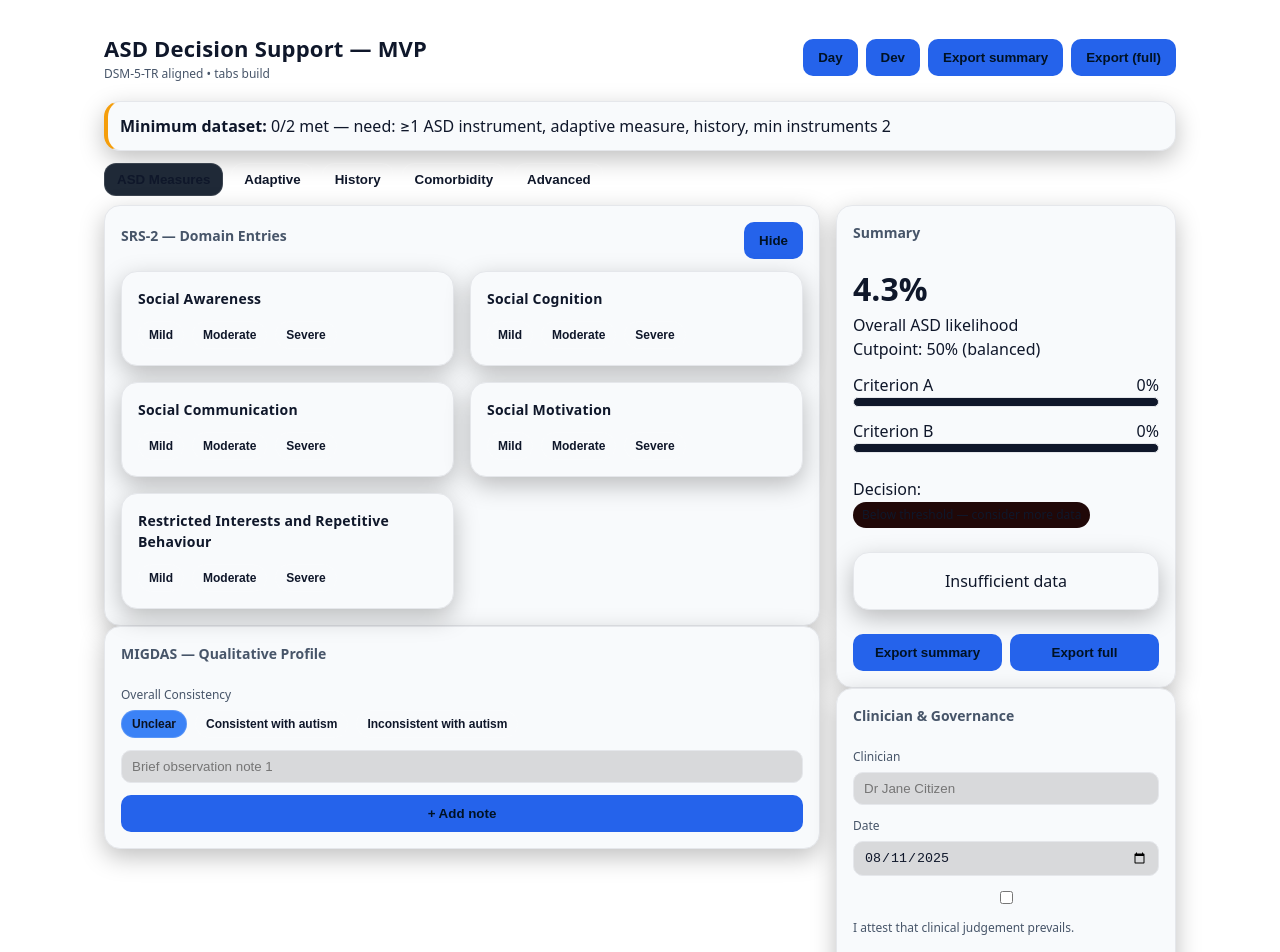
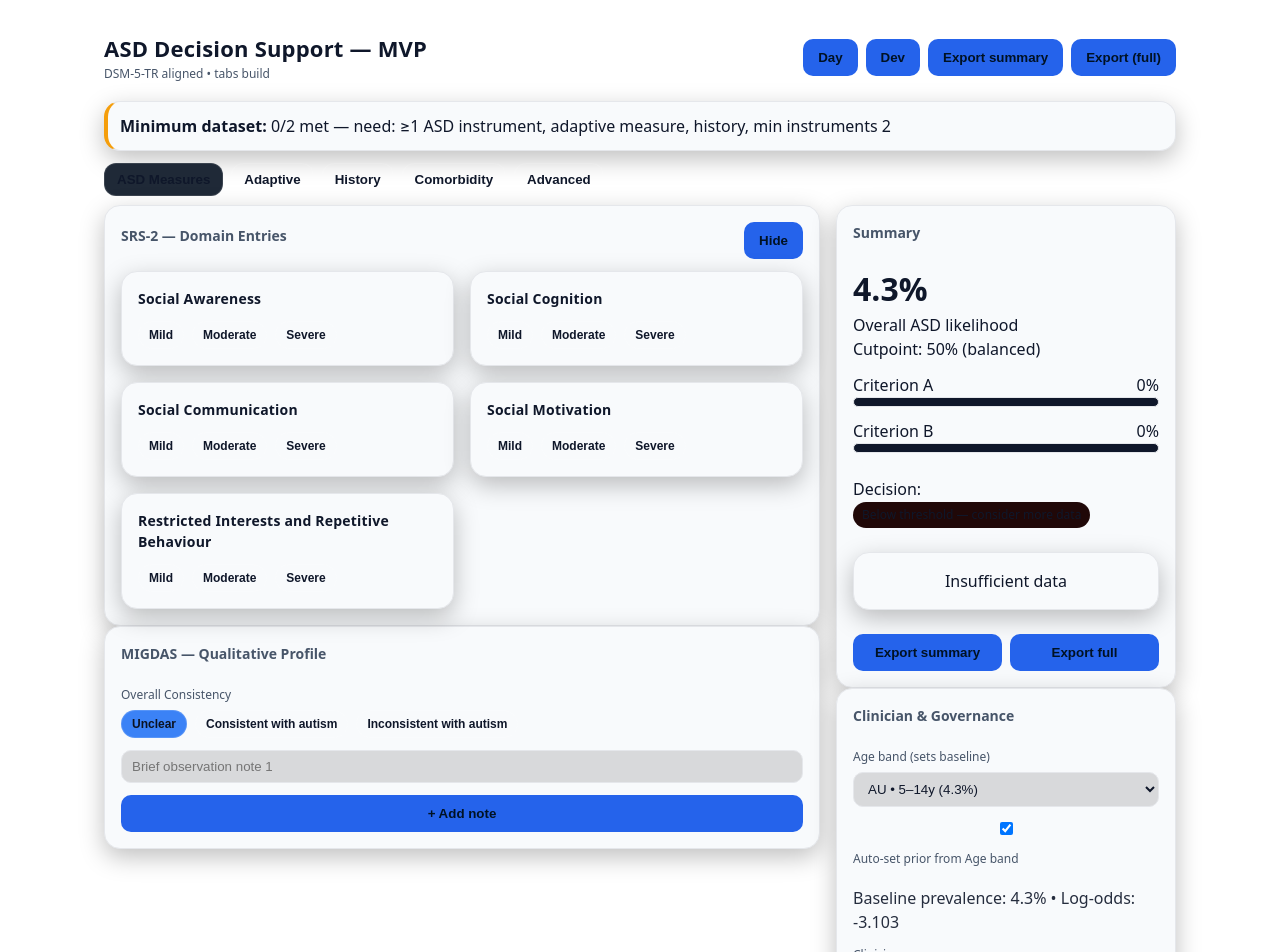
Before and after one commit to dolorvi/asd-ds, a React (Vite) app: page / in a window 1280 px wide. Shown: the top 952 px of the page. Built offline with nearby package versions, Linux system fonts and the light colour scheme.

Commit message:
Update App.tsx

```diff
--- a/src/App.tsx
+++ b/src/App.tsx
@@ -391,6 +391,27 @@ export default function App() {
           </Card>
 
           <Card title="Clinician & Governance">
+            <Field label="Age band (sets baseline)">
+              <select
+                value={ageBand}
+                onChange={(e) => setAgeBand(e.target.value as AgeBandKey)}
+                disabled={!autoPrior}
+                >
+                {Object.entries(PRIOR_BY_AGE).map(([key, v]) => (
+                  <option key={key} value={key}>{v.label}</option>
+                ))}
+              </select>
+            </Field>
+
+            <label className="row" title="When ON, the prior is set from Age band. Turn OFF to input a custom prior.">
+              <input type="checkbox" checked={autoPrior} onChange={(e) => setAutoPrior(e.target.checked)} />
+              Auto-set prior from Age band
+            </label>
+
+            <div className="small" style={{ opacity: 0.9 }}>
+              Baseline prevalence: {(PRIOR_BY_AGE[ageBand].prevalence * 100).toFixed(1)}% • Log-odds: {PRIOR_BY_AGE[ageBand].logit.toFixed(3)}
+            </div>
+
             <Field label="Clinician"><input value={clinician.name} onChange={(e) => setClinician((s) => ({ ...s, name: e.target.value }))} placeholder="Dr Jane Citizen" /></Field>
             <Field label="Date"><input type="date" value={clinician.date} onChange={(e) => setClinician((s) => ({ ...s, date: e.target.value }))} /></Field>
             <label className="row"><input type="checkbox" checked={clinician.attested} onChange={(e) => setClinician((s) => ({ ...s, attested: e.target.checked }))} /> I attest that clinical judgement prevails.</label>
```
